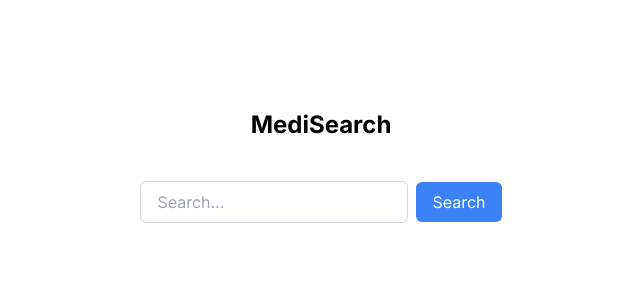
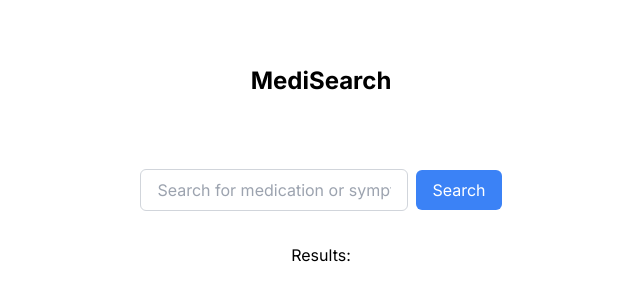
Before and after one commit to NasserBen/MediSearch, a Next.js app in the folder medisearch/: page / in a window 1280 px wide. Shown: the part 234-534 px from the top of the page, without its empty margins (319-959 px from the left). Built offline with nearby package versions, Linux system fonts and the light colour scheme.

Commit message:
add fda api into search

```diff
--- a/medisearch/app/page.js
+++ b/medisearch/app/page.js
@@ -1,11 +1,17 @@
-import SearchBox from "@/components/searchBox";
-import Header from "@/components/header";
+"use client";
+
+import { useState } from "react";
+import SearchBox from "@/components/SearchBox";
+import Header from "@/components/Header";
+import Results from "@/components/Results";
 
 export default function Home() {
+  const [drugData, setDrugData] = useState(null);
   return (
     <main className="flex flex-col items-center justify-center h-screen">
       <Header />
-      <SearchBox />
+      <SearchBox setDrugData={setDrugData} />
+      {<Results data={drugData} />}
     </main>
   );
 }
--- /dev/null
+++ b/medisearch/components/results.jsx
@@ -0,0 +1,9 @@
+export default function Results({ data }) {
+  console.log(data);
+  return (
+    <div className="mt-8">
+      <h3>Results:</h3>
+      {/* <p>{JSON.stringify(data)}</p> */}
+    </div>
+  );
+}
--- a/medisearch/components/searchBox.jsx
+++ b/medisearch/components/searchBox.jsx
@@ -1,23 +1,37 @@
-"use client";
+import React, { useState } from "react";
 
-import { useState } from "react";
-
-export default function SearchBox({ onSearch }) {
+export default function SearchBox({ setDrugData }) {
   const [query, setQuery] = useState("");
 
   const handleInputChange = (event) => {
     setQuery(event.target.value);
   };
 
-  const handleSearch = () => {
-    onSearch(query);
+  const handleSearch = async () => {
+    try {
+      const apiUrl = `https://api.fda.gov/drug/label.json?search=indications_and_usage:"${query}"&limit=1`;
+
+      const response = await fetch(apiUrl);
+      if (!response.ok) {
+        if (response.status === 404) {
+          setDrugData(`No Results Found found for ${query}!`);
+        } else {
+          throw new Error("Failed to fetch drug information");
+        }
+      } else {
+        const drugInfo = await response.json();
+        setDrugData(drugInfo);
+      }
+    } catch (error) {
+      console.error("Error fetching drug information:", error.message);
+    }
   };
 
   return (
-    <div className="flex items-center">
+    <div className="flex items-center justify-center mt-8">
       <input
         type="text"
-        placeholder="Search..."
+        placeholder="Search for medication or symptom..."
         value={query}
         onChange={handleInputChange}
         className="border border-gray-300 rounded-md py-2 px-4 focus:outline-none focus:ring-2 focus:ring-blue-500"
```
